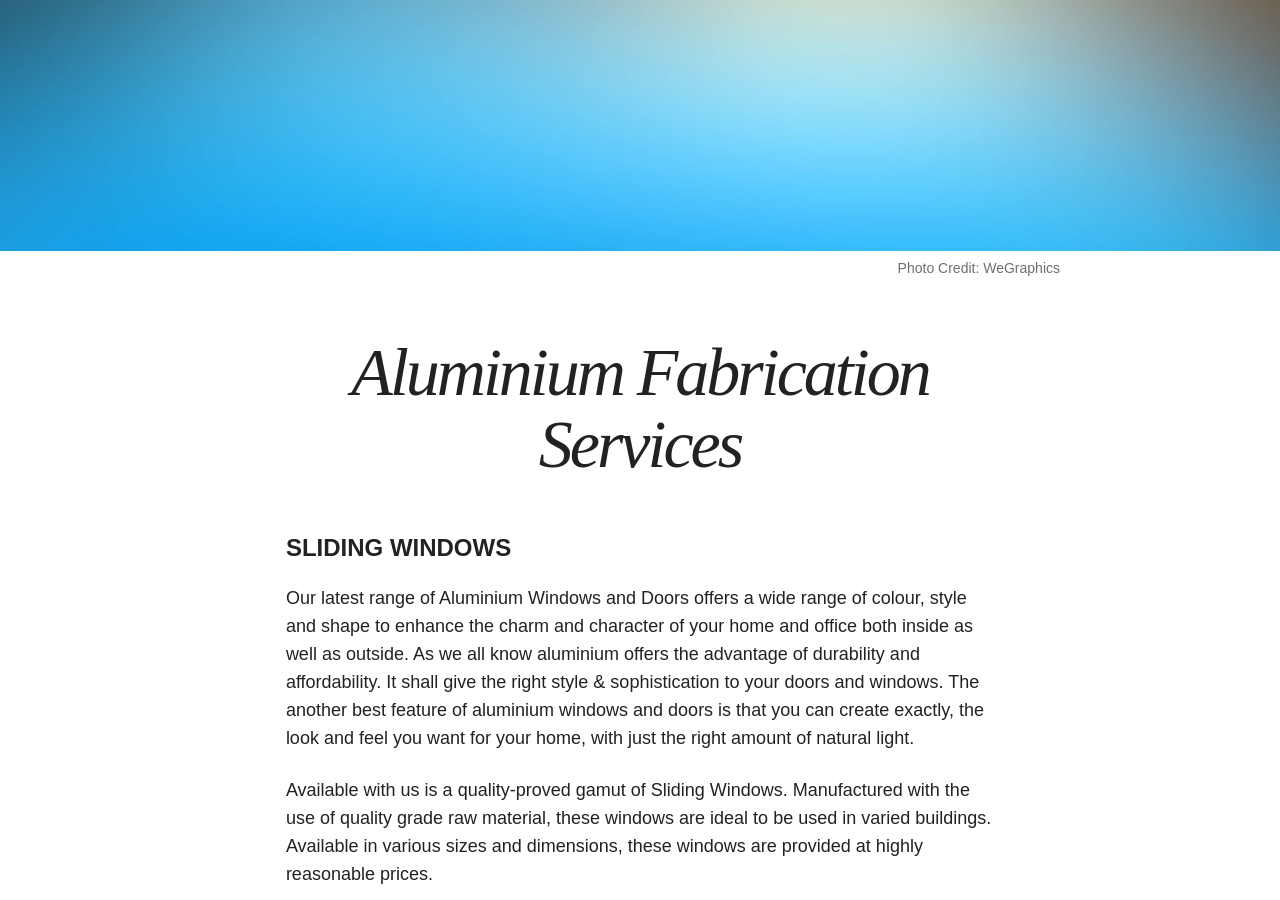
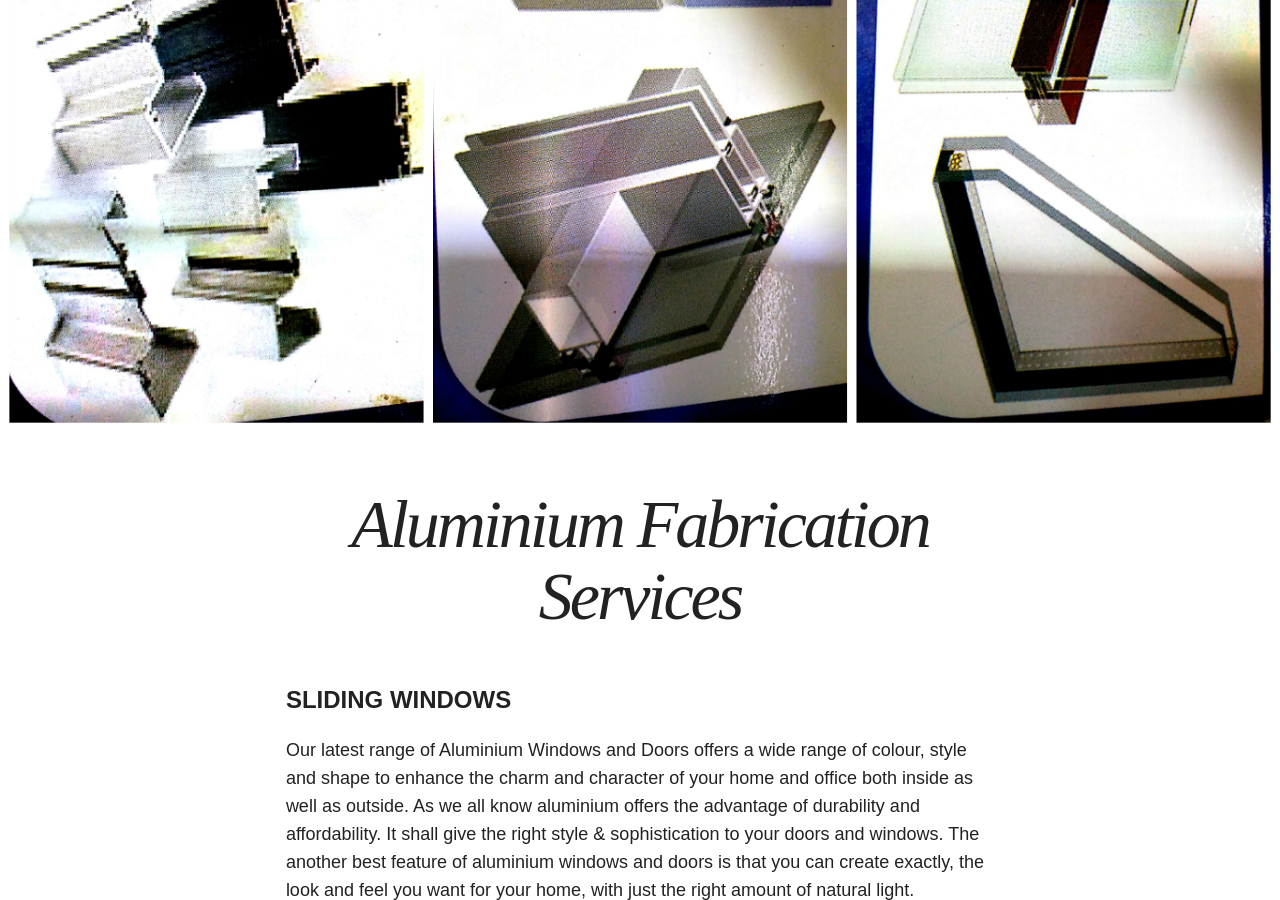
Before and after one commit to mustansirlokhandwala/MaimoonAluminium, a Jekyll site: the page built from fabrication/index.md, in a window 1280 px wide and 900 px high, scrolled down 442 px. Built offline with Jekyll 4.4.1, drawn with Linux system fonts in a browser that asks for light colours; nearby versions of some CDN libraries.

Commit message:
Update index.md

```diff
--- a/fabrication/index.md
+++ b/fabrication/index.md
@@ -3,9 +3,8 @@
 title: Aluminium Fabrication Services
 modified: 2014-08-08T19:44:38.564948-04:00
 image:
-  feature: so-simple-sample-image-4.jpg
-  credit: WeGraphics
-  creditlink: http://wegraphics.net/downloads/free-ultimate-blurred-background-pack/
+  feature: aluminium.jpg
+
 ---
 
 #### SLIDING WINDOWS
```
